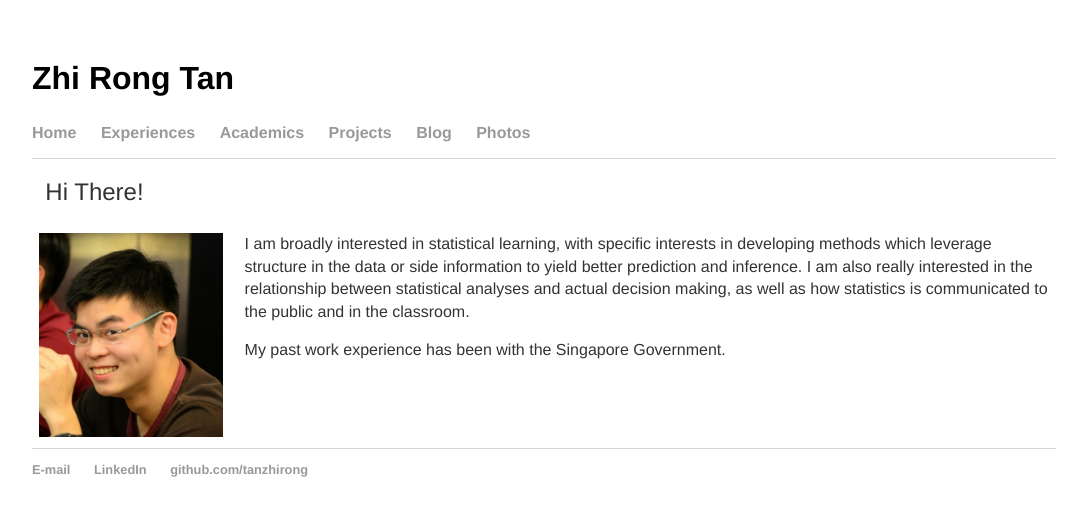
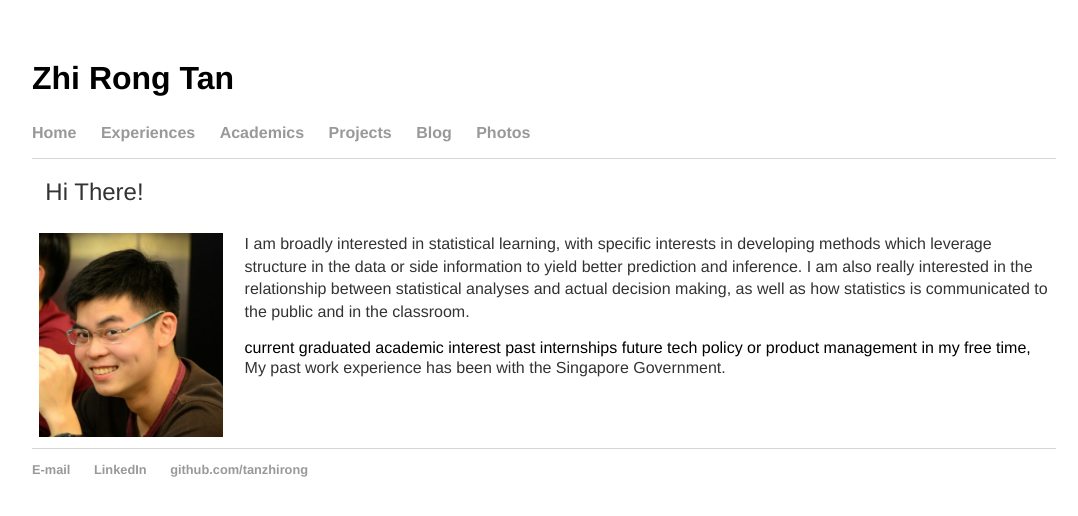
Before and after one commit to tanzhirong/tanzhirong.github.io, a Jekyll site: the page built from index.html, in a window 1280 px wide. Shown: the top 516 px of the page, without its empty margins (96-1174 px from the left). Built offline with Jekyll 4.4.1, drawn with Linux system fonts in a browser that asks for light colours.

Commit message:
Update index.html

```diff
--- a/index.html
+++ b/index.html
@@ -15,6 +15,15 @@ title: Zhi Rong Tan
       <div id="blurb">
 	<p>I am broadly interested in statistical learning, with specific interests in developing methods which leverage structure in the data or side information to yield better prediction and inference. I am also really interested in the relationship between statistical analyses and actual decision making, as well as how statistics is communicated to the public and in the classroom.</p>
 
+	      current graduated
+
+academic interest
+
+past internships
+future tech policy or product management
+
+in my free time,
+
 	<p>My past work experience has been with the Singapore Government.</p>
       </div><!-- /.blurb -->
     </td>
```
